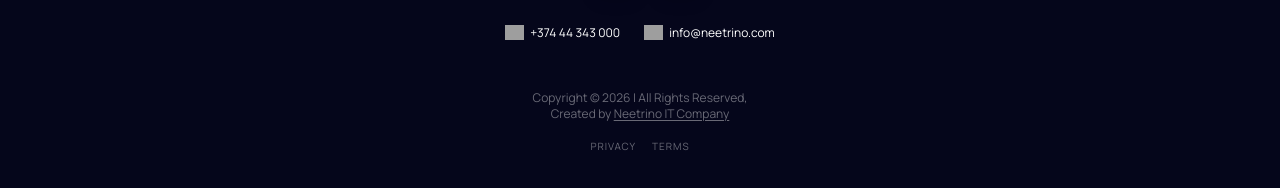
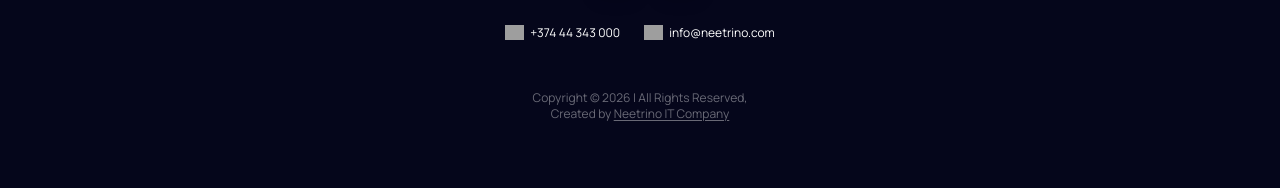
Before and after one commit to Manvel-Lambaryan/GiftCard, a Next.js app in the folder web/: page / in a window 1280 px wide. Shown: the part 3416-3604 px from the top of the page. Built offline with nearby package versions, Linux system fonts and the light colour scheme; grey boxes are pictures that could not be loaded.

Commit message:
Privacy & Terms

```diff
--- a/web/src/components/landing/LandingFooter.tsx
+++ b/web/src/components/landing/LandingFooter.tsx
@@ -110,21 +110,13 @@ function ContactLinks() {
 
 function FooterLegal() {
   return (
-    <div className="flex max-w-[271px] flex-col items-center gap-4 px-2 pt-6 text-center font-manrope text-xs leading-4 text-white/40">
+    <div className="flex max-w-[271px] flex-col items-center px-2 pt-6 text-center font-manrope text-xs leading-4 text-white/40">
       <p>
         Copyright © 2026 | All Rights Reserved, Created by{" "}
         <Link href={SITE_URL} className="underline underline-offset-2 hover:text-white/60">
           Neetrino IT Company
         </Link>
       </p>
-      <div className="flex gap-4 uppercase tracking-[1px]">
-        <a href="https://neetrino.com/privacy" className="text-[10px] hover:text-white/60">
-          Privacy
-        </a>
-        <a href="https://neetrino.com/terms" className="text-[10px] hover:text-white/60">
-          Terms
-        </a>
-      </div>
     </div>
   );
 }
```
